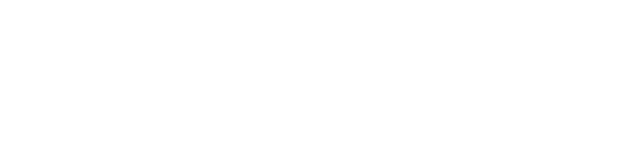
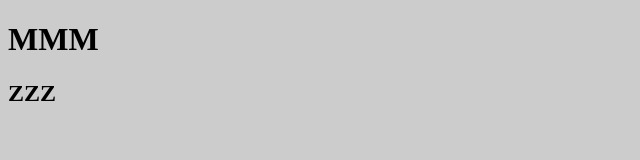
Before and after one commit to yi-xh/TJD10103, a plain HTML site: page index.html in a window 1280 px wide. Shown: the whole page, without its empty margins (0-640 px from the left). Drawn offline with Linux system fonts and the light colour scheme.

Commit message:
新增CSS

```diff
--- a/index.html
+++ b/index.html
@@ -4,11 +4,13 @@
 <head>
     <meta charset="UTF-8">
     <meta name="viewport" content="width=device-width, initial-scale=1.0">
-    <title>Document</title>
+    <link rel="stylesheet" href="style.css">
+    <title>git test</title>
 </head>
 
 <body>
-
+    <h1>MMM</h1>
+    <h2>ZZZ</h2>
 </body>
 
 </html>
--- /dev/null
+++ b/style.css
@@ -0,0 +1,3 @@
+body {
+    background-color: #ccc;
+}
```
